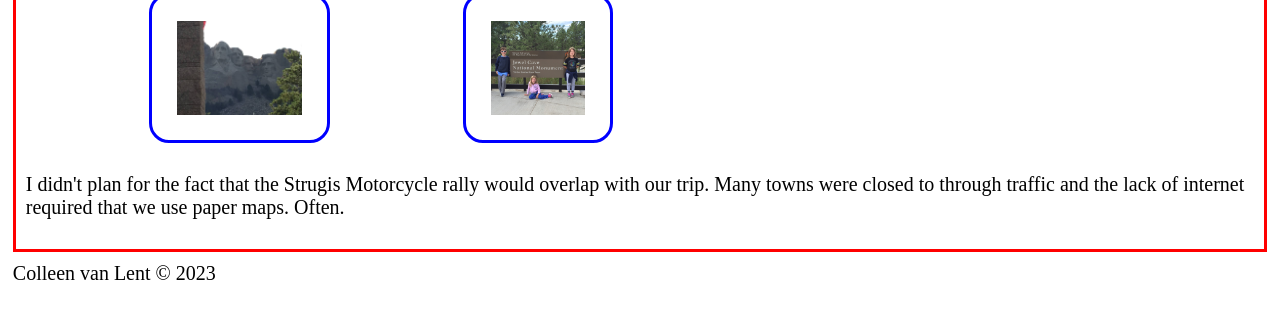
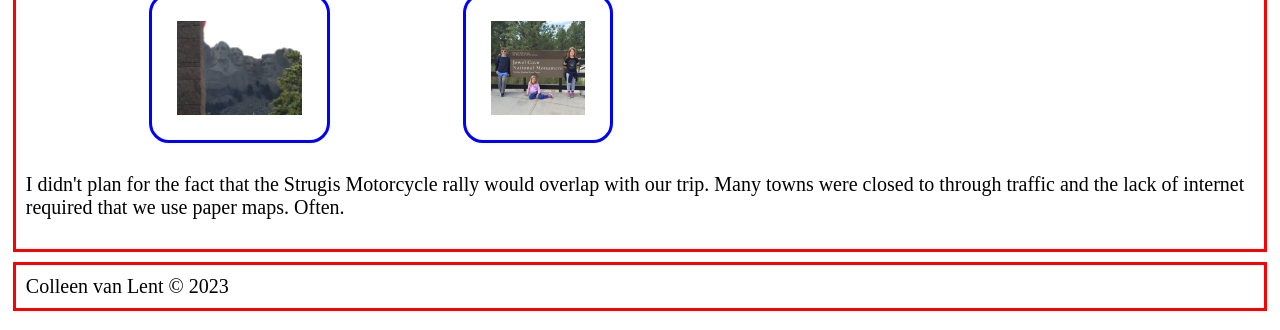
Before and after one commit to phoebeanoh/hw1-f25, a plain HTML site: page family.html in a window 1280 px wide. Shown: the part 470-800 px from the top of the page. Drawn offline with Linux system fonts and the light colour scheme.

Commit message:
Add files via upload

```diff
--- a/family.html
+++ b/family.html
@@ -32,6 +32,8 @@
 			<img src = "images/jewel_cave.JPG" width="25" alt = "Jewel Cave"/>
 		<p>I didn't plan for the fact that the Strugis Motorcycle rally would overlap with our trip.  Many towns were closed to through traffic and the lack of internet required that we use paper maps. Often.<p>
 	</main>
-	Colleen van Lent &copy; 2023
+	<footer>
+		<p>Colleen van Lent &copy; 2023</p>
+	</footer>
 </body>
 </html>
```
